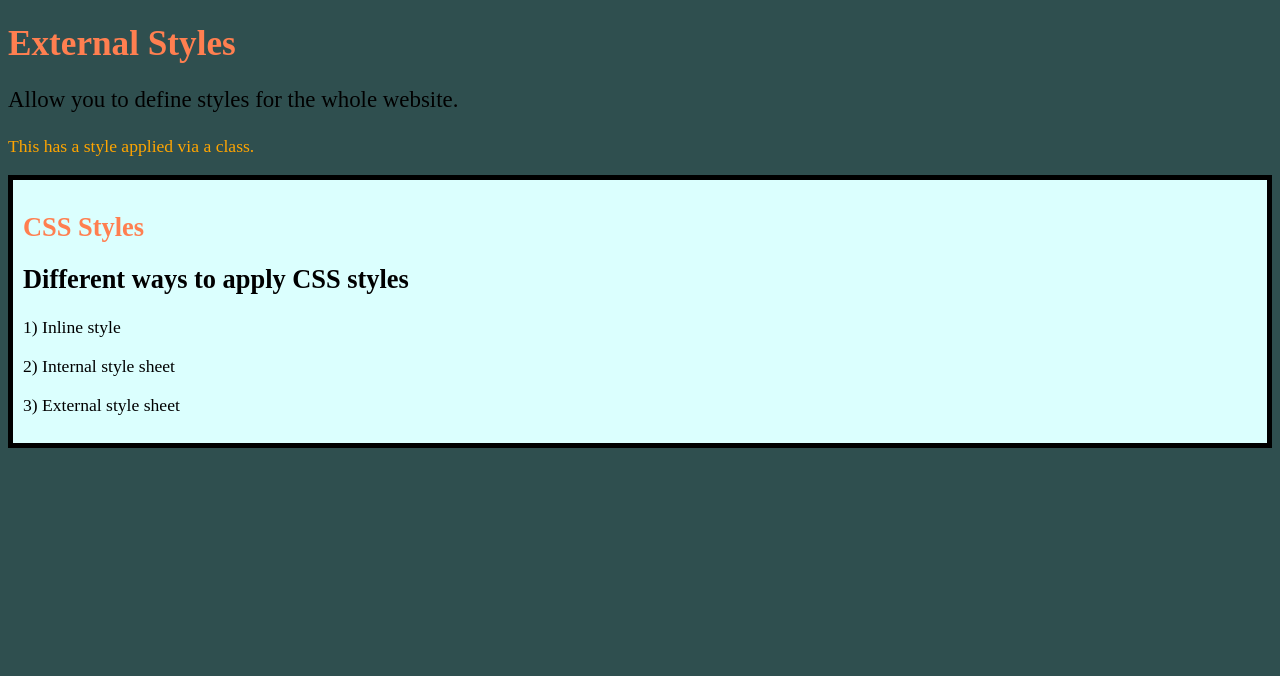
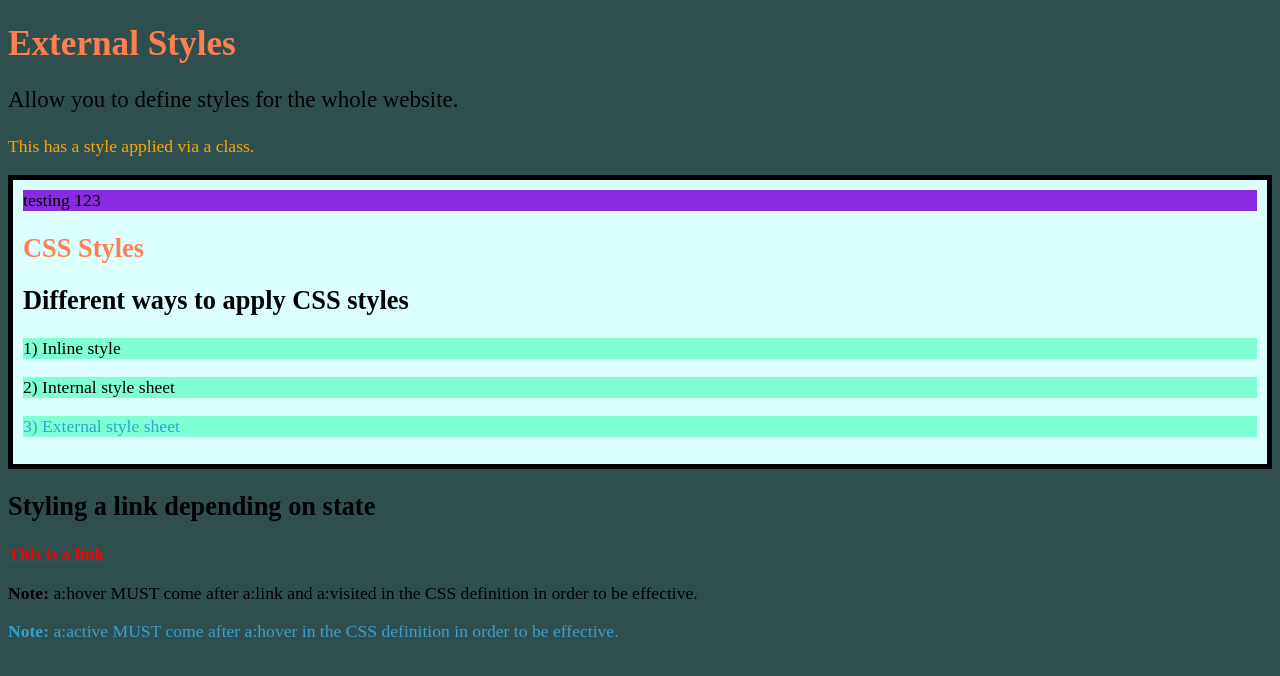
Before and after one commit to TylerErnst/sei-classwork, a plain HTML site: page 2-html-and-css/ExternalStyleSheets.html in a window 1280 px wide. Drawn offline with Linux system fonts and the light colour scheme.

Commit message:
css formating added

```diff
--- a/2-html-and-css/ExternalStyleSheets.html
+++ b/2-html-and-css/ExternalStyleSheets.html
@@ -13,12 +13,22 @@
       <p class="colorful">This has a style applied via a class.</p>
 
         <section>
-		 <h1>CSS Styles</h1>
+          <div>testing 123</div>
+		    <h1 id="header" class="header">CSS Styles</h1>
 		    <h2>Different ways to apply CSS styles</h2>
 		    <p> 1)	Inline style </p>
 		    <p> 2)	Internal style sheet</p>
 		    <p> 3)	External style sheet </p>
        </section>
 
+       <h2>Styling a link depending on state</h2>
+
+      <p><b>
+          <a href="http://perscholas.com" target="_blank">This is a link</a>
+      </b></p>
+      <p><b>Note:</b> a:hover MUST come after a:link and a:visited in the CSS definition in order to be effective.</p>
+      <p><b>Note:</b> a:active MUST come after a:hover in the CSS definition in order to be effective.</p>
+
+
 </body>
 </html>
--- a/2-html-and-css/styles/style.css
+++ b/2-html-and-css/styles/style.css
@@ -1,11 +1,45 @@
+section p {
+    background-color: aquamarine;
+}
+
+section > div {
+    background-color: blueviolet;
+}
+
+/* h2 + p {
+    background-color: red;
+} */
+
+/* h2 ~ p {
+    background-color: blue;
+} */
+
 body {
     background-color: darkslategrey;
     color: black;
     font-size: 1.1em;
 }
+
+/* .header {
+    color: orange;
+} */
+
+/* #header {
+    color: blue;
+} */
+
+/* body h1 {
+    color: teal;
+} */
+
 h1 {
     color: coral;
 }
+
+h1:hover {
+    background-color: aqua;
+}
+
 #intro {
     font-size: 1.3em;
 }
@@ -14,3 +48,28 @@ h1 {
 }
 
 section { border: 5px solid black; padding: 10px; background-color:#dbfffe; }
+
+p:last-child {
+    color: rgb(52, 162, 205);
+}
+
+
+/* unvisited link */
+a:link {
+    color: red;
+  }
+
+  /* visited link */
+  a:visited {
+    color: green;
+  }
+
+  /* mouse over link */
+  a:hover {
+    color: hotpink;
+  }
+
+  /* selected link */
+  a:active {
+    color: blue;
+  }
```
